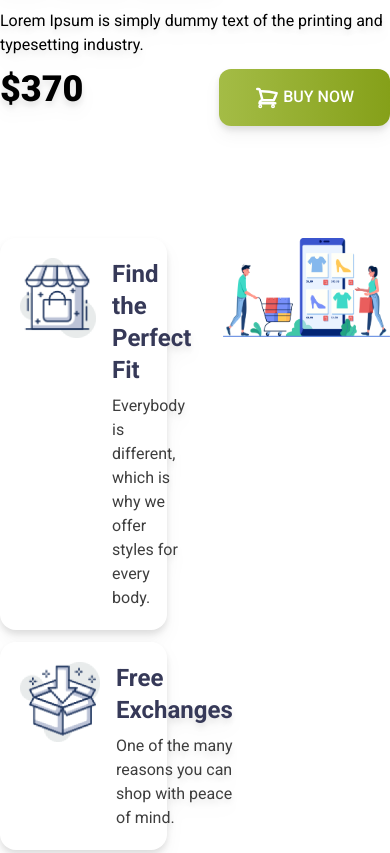
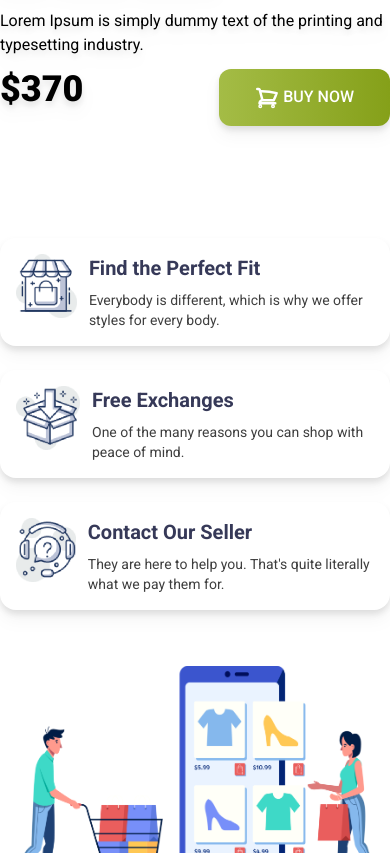
Before and after one commit to marziulrafi/Penguin-Fashion-With-Tailwind, a plain HTML site: page index.html in a window 390 px wide. Shown: the part 4769-5622 px from the top of the page. Drawn offline with nearby package versions, Linux system fonts and the light colour scheme.

Commit message:
some responsive issues

```diff
--- a/index.html
+++ b/index.html
@@ -178,41 +178,38 @@
                 </div>
             </div>
 
-            <section class="py-28">
-                <div class="grid grid-cols-2 gap-14 font-roboto">
-                    <div class="space-y-3 drop-shadow-lg">
-                        <div class="bg-[#FFF] p-5 rounded-2xl flex space-x-4">
-                            <img class="w-20 h-20" src="icons/house.png" alt="">
+            <section class="py-28 md:container md:mx-auto">
+                <div class="grid grid-cols-1 md:grid-cols-2 gap-14 font-roboto">
+                    <div class="space-y-6 drop-shadow-lg">
+                        <div class="bg-[#FFF] p-4 md:p-5 rounded-2xl flex space-x-3 md:space-x-4">
+                            <img class="w-16 h-16 md:w-20 md:h-20" src="icons/house.png" alt="">
                             <div>
-                                <h4 class="text-2xl font-bold text-[#363958]">Find the Perfect Fit</h4>
-                                <p class="text-[#3E3E3E] mt-2">Everybody is different, which is why we offer styles for
-                                    every body.</p>
+                                <h4 class="text-xl md:text-2xl font-bold text-[#363958]">Find the Perfect Fit</h4>
+                                <p class="text-sm md:text-base text-[#3E3E3E] mt-2">Everybody is different, which is why we offer styles for every body.</p>
                             </div>
                         </div>
-                        <div class="bg-[#FFF] p-5 rounded-2xl flex space-x-4">
-                            <img class="w-20 h-20" src="icons/box.png" alt="">
+                        <div class="bg-[#FFF] p-4 md:p-5 rounded-2xl flex space-x-3 md:space-x-4">
+                            <img class="w-16 h-16 md:w-20 md:h-20" src="icons/box.png" alt="">
                             <div>
-                                <h4 class="text-2xl font-bold text-[#363958]">Free Exchanges</h4>
-                                <p class="text-[#3E3E3E] mt-2">One of the many reasons you can shop
-                                    with peace of mind.</p>
+                                <h4 class="text-xl md:text-2xl font-bold text-[#363958]">Free Exchanges</h4>
+                                <p class="text-sm md:text-base text-[#3E3E3E] mt-2">One of the many reasons you can shop with peace of mind.</p>
                             </div>
                         </div>
-                        <div class="bg-[#FFF] p-5 rounded-2xl flex space-x-4">
-                            <img class="w-20 h-20" src="icons/question.png" alt="">
+                        <div class="bg-[#FFF] p-4 md:p-5 rounded-2xl flex space-x-3 md:space-x-4">
+                            <img class="w-16 h-16 md:w-20 md:h-20" src="icons/question.png" alt="">
                             <div>
-                                <h4 class="text-2xl font-bold text-[#363958]">Contact Our Seller</h4>
-                                <p class="text-[#3E3E3E] mt-2">They are here to help you. That's quite
-                                    literally what we pay them for.</p>
+                                <h4 class="text-xl md:text-2xl font-bold text-[#363958]">Contact Our Seller</h4>
+                                <p class="text-sm md:text-base text-[#3E3E3E] mt-2">They are here to help you. That's quite literally what we pay them for.</p>
                             </div>
                         </div>
                     </div>
 
                     <div class="row-span-3">
-                        <img src="images/shopping.png" alt="">
+                        <img class="w-full max-w-md md:max-w-none mx-auto" src="images/shopping.png" alt="">
                     </div>
-
                 </div>
             </section>
+
     </main>
 
 </body>
```
